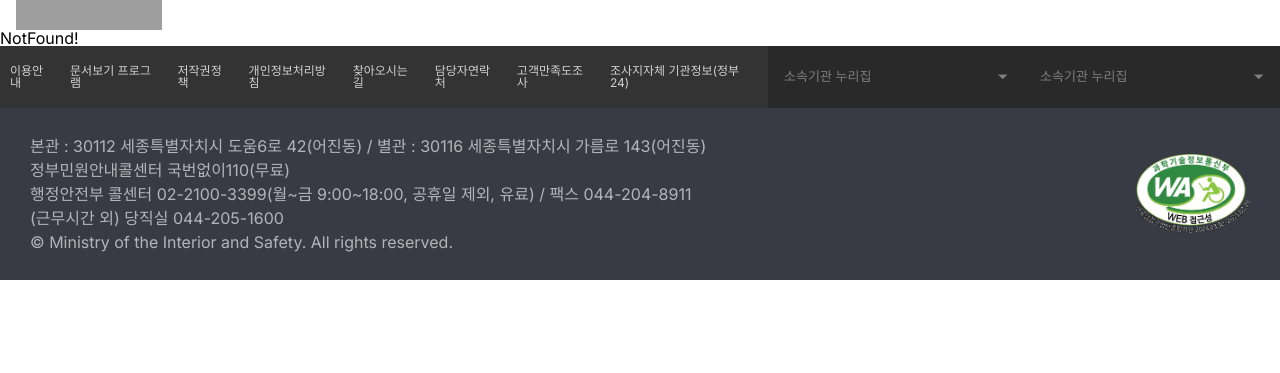
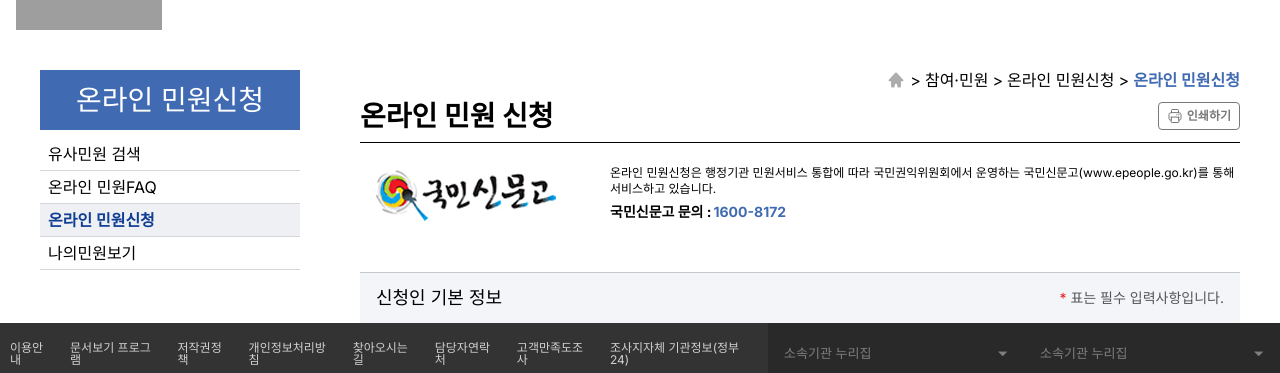
Before and after one commit to Rookeys/good-public-validator, a Next.js app: page /civilComplaintRequest/write in a window 1280 px wide. Before the commit this address had no page. Shown: the part 137-510 px from the top of the page. Built offline with nearby package versions, Linux system fonts and the light colour scheme; grey boxes are pictures that could not be loaded.

Commit message:
feat: announcement 구현

```diff
--- /dev/null
+++ b/app/(routes)/civilComplaintRequest/write/page.tsx
@@ -0,0 +1,22 @@
+import { Announcement } from '@/components/announcement';
+import { Sidebar } from "@/components/sidebar";
+import { SmallBanner } from "@/components/smallBanner";
+
+export default function Write() {
+  return (
+    <section className="w-full justify-center mt-[40px] flex gap-[60px]">
+      <Sidebar />
+      <section className="max-w-[880px] flex flex-col gap-[12px]">
+        <SmallBanner />
+        <Announcement />
+        <article className="mt-[30px] flex justify-between bg-[#f4f5f9] items-center border-t border-solid border-[#c4c9ce]">
+          <div className="p-[16px] text-[18px]">신청인 기본 정보</div>
+          <div className="flex p-[16px] text-[14px] text-[#555] gap-[4px]">
+            <span className="text-[#e11d1d]">*</span>
+            <span>표는 필수 입력사항입니다.</span>
+          </div>
+        </article>
+      </section>
+    </section>
+  );
+}
--- /dev/null
+++ b/components/announcement.tsx
@@ -0,0 +1,36 @@
+import { PrinterIcon } from "@heroicons/react/24/outline";
+import Image from "next/image";
+
+export const Announcement = () => {
+  return (
+    <>
+      <article className="flex justify-between">
+        <p className="text-[28px] font-bold">온라인 민원 신청</p>
+        <div className="border border-solid flex items-center gap-[4px] text-gray border-gray rounded-[4px] px-2">
+          <PrinterIcon width={16} height={16} />
+          <p className="text-[12px] text-nowrap font-bold">인쇄하기</p>
+        </div>
+      </article>
+      <hr />
+      <article className="flex gap-[40px] items-center">
+        <Image
+          src={"/images/img_appeal01.png"}
+          alt=""
+          width={210}
+          height={75}
+          className="flex-shrink-0"
+        />
+        <div className="flex flex-col gap-[4px]">
+          <p className="text-[12px] leading-4">
+            온라인 민원신청은 행정기관 민원서비스 통합에 따라 국민권익위원회에서
+            운영하는 국민신문고(www.epeople.go.kr)를 통해 서비스하고 있습니다.
+          </p>
+          <div className="flex text-[14px] font-bold gap-[2px] mt-[4px]">
+            <p className="font-bold">국민신문고 문의 :</p>
+            <p className="text-primary">{"1600-8172"}</p>
+          </div>
+        </div>
+      </article>
+    </>
+  );
+};
--- a/components/complaintCategory.tsx
+++ b/components/complaintCategory.tsx
@@ -1,4 +1,6 @@
-import { Button } from './ui/button';
+"use client";
+import { useRouter } from "next/navigation";
+import { Button } from "./ui/button";
 
 type Props = {
   title: string;
@@ -6,7 +8,12 @@ type Props = {
   description: string;
 };
 
-export const ComplaintCategory = ({ title, department, description }: Props) => {
+export const ComplaintCategory = ({
+  title,
+  department,
+  description,
+}: Props) => {
+  const router = useRouter();
   return (
     <div className="grid grid-cols-7 h-[70px]">
       <div className="col-span-1 flex bg-[#f6f7fb] items-center border border-solid border-x-0 px-[8px] text-center border-b-0 border-[#d5d5db]">
@@ -17,8 +24,17 @@ export const ComplaintCategory = ({ title, department, description }: Props) =>
         <p>업무설명 : {description}</p>
       </div>
       <div className="col-span-2 flex items-center gap-[8px] border border-solid border-x-0 px-[8px] border-b-0 border-[#d5d5db]">
-        <Button>민원신청</Button>
-        <Button variant={"outline"}>공개민원</Button>
+        <Button onClick={() => router.push("/civilComplaintRequest/write")}>
+          민원신청
+        </Button>
+        <Button
+          variant={"outline"}
+          onClick={() => {
+            router.push("/civilComplaintRequest/write");
+          }}
+        >
+          공개민원
+        </Button>
       </div>
     </div>
   );
--- a/components/sidebar.tsx
+++ b/components/sidebar.tsx
@@ -8,7 +8,7 @@ const Menu = [
 ];
 export const Sidebar = () => {
   return (
-    <section className="flex flex-col w-[260px]">
+    <section className="hidden xl:flex flex-col w-[260px]">
       <div className="bg-primary text-[28px] text-center text-white w-full py-[16px] mb-[8px]">
         온라인 민원신청
       </div>
```
